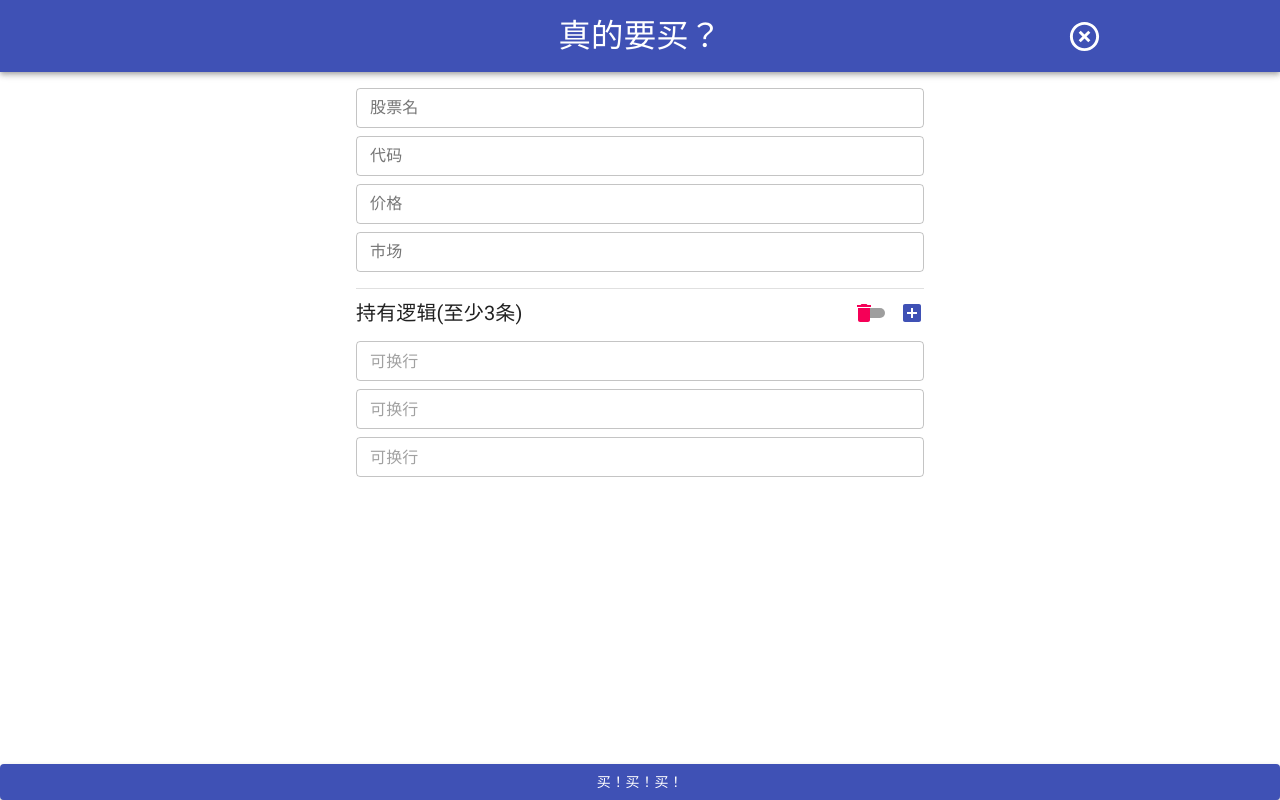
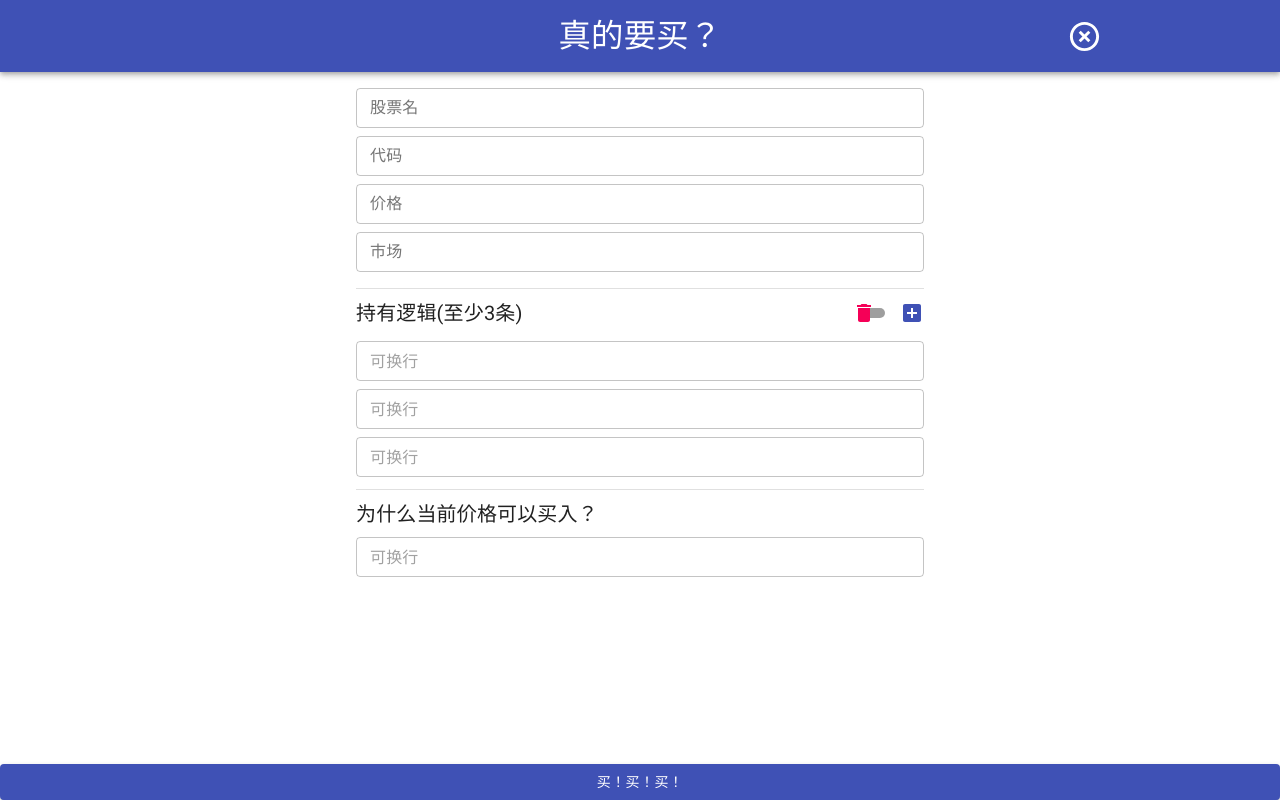
Before and after one commit to fa93hws/open-position-cooldown, a React app: page / in a window 1280 px wide. Both pictures are taken after a click on the button 1246 px from the left and 766 px from the top of the page. Built offline with nearby package versions, Linux system fonts and the light colour scheme; the HTML template or start-up script is replaced by a standard one.

Commit message:
feat: add price explaination section to the form

```diff
--- a/src/pages/home/drawer/form/form.tsx
+++ b/src/pages/home/drawer/form/form.tsx
@@ -4,6 +4,7 @@ import { makeStyles, withTheme, WithTheme } from '@material-ui/core/styles';
 
 import { designWidth } from '../../../../styles/styles';
 import { createInput, ExposedInputProps } from './input/input';
+import { createPriceExplain } from './price/price';
 import { createReasonSection } from './reason/reason';
 import { nonEmpty, mustBeNumber } from './validator';
 
@@ -13,6 +14,7 @@ type FormProps = {
   CodeInput: React.ComponentType<ExposedInputProps>;
   PriceInput: React.ComponentType<ExposedInputProps>;
   MarketInput: React.ComponentType<ExposedInputProps>;
+  PriceExplainComponent: React.ComponentType;
   Reason: React.ComponentType;
 };
 
@@ -58,6 +60,10 @@ export const Form = React.memo(
           <Box mt={1}>
             <props.Reason />
           </Box>
+          <Divider />
+          <Box mt={1}>
+            <props.PriceExplainComponent />
+          </Box>
         </Box>
         <Button fullWidth variant="contained" color="primary" type="submit">
           买！买！买！
@@ -72,14 +78,17 @@ export function createForm() {
   const [CodeInput, codeInputStore] = createInput([nonEmpty]);
   const [PriceInput, priceInputStore] = createInput([nonEmpty, mustBeNumber]);
   const [MarketInput, marketInputStore] = createInput([nonEmpty]);
+  const [PriceExplainComponent, priceExplainStore] = createPriceExplain();
+  const [ReasonComponent, reasonStore] = createReasonSection();
+
   const onSubmit = () => {
     nameInputStore.startValidate();
     codeInputStore.startValidate();
     priceInputStore.startValidate();
     marketInputStore.startValidate();
+    priceExplainStore.startValidate();
+    reasonStore.startValidate();
   };
-
-  const [ReasonComponent] = createReasonSection();
   return React.memo(() => (
     <Form
       onSubmit={onSubmit}
@@ -87,6 +96,7 @@ export function createForm() {
       CodeInput={CodeInput}
       PriceInput={PriceInput}
       MarketInput={MarketInput}
+      PriceExplainComponent={PriceExplainComponent}
       Reason={ReasonComponent}
     />
   ));
--- /dev/null
+++ b/src/pages/home/drawer/form/price/price.tsx
@@ -0,0 +1,24 @@
+import * as React from 'react';
+import { Typography, Box } from '@material-ui/core';
+
+import type { InputStore } from '../input/input-store';
+import { createInput, ExposedInputProps } from '../input/input';
+import { nonEmpty } from '../validator';
+
+type PriceProps = {
+  InputComponent: React.ComponentType<ExposedInputProps>;
+};
+const Price = React.memo((props: PriceProps) => (
+  <Box>
+    <Typography variant="h6" component="h4" gutterBottom>
+      为什么当前价格可以买入？
+    </Typography>
+    <props.InputComponent multiline placeholder="可换行" />
+  </Box>
+));
+
+export function createPriceExplain(): [React.ComponentType, InputStore] {
+  const [InputComponent, store] = createInput([nonEmpty]);
+  const Component = () => <Price InputComponent={InputComponent} />;
+  return [Component, store];
+}
--- a/src/pages/home/drawer/form/reason/reason-store.ts
+++ b/src/pages/home/drawer/form/reason/reason-store.ts
@@ -49,4 +49,8 @@ export class ReasonStore {
   setRemoveVisibility(val: boolean) {
     this.shouldShowRemove = val;
   }
+
+  startValidate() {
+    this.reasons.forEach(({ store }) => store.startValidate());
+  }
 }
```
Also changed, not shown: src/pages/home/drawer/form/price/tests/price.tests.tsx (added, +10 -0 lines), src/pages/home/drawer/form/reason/tests/reason-store.tests.ts (+12 -0 lines), 1 other file (tests, documents, lock files or other folders).
